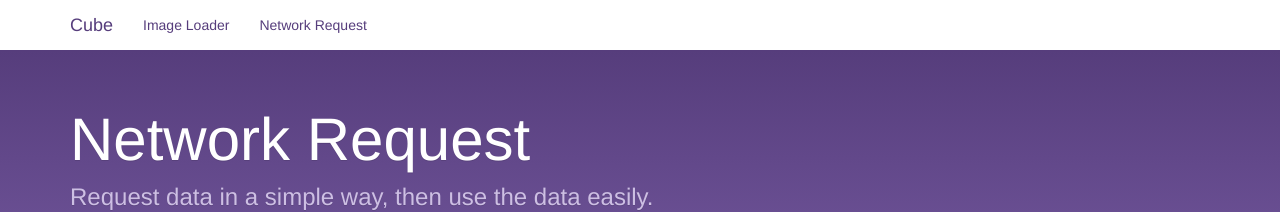
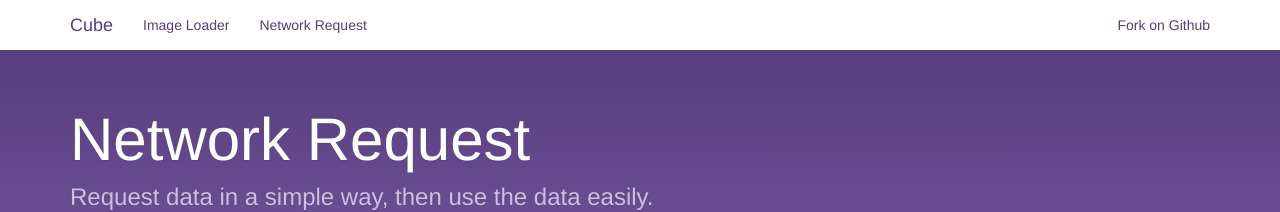
Before and after one commit to liaohuqiu/cube-sdk, a Jekyll site: the page built from network-request.md, in a window 1280 px wide and 900 px high. Shown: the top 212 px of the window. Built offline with Jekyll 4.4.1, drawn with Linux system fonts in a browser that asks for light colours; Markdown is read by kramdown in place of the engine named in the settings.

Commit message:
finish doc

````diff
--- a/_config.yml
+++ b/_config.yml
@@ -27,10 +27,13 @@ meta:
 navigation:
   name:    Cube
   left:
-    - path:     load-image
+    - path:     /load-image
       title:    Image Loader
-    - path:     network-request
+    - path:     /network-request
       title:    Network Request
+  right:
+    - title:    Fork on Github
+      path:     https://github.com/liaohuqiu/cube-sdk
 
 analytics:
   google:
--- a/_includes/nav-main.html
+++ b/_includes/nav-main.html
@@ -13,15 +13,16 @@
             <ul class="nav navbar-nav">
                 {% for item in site.navigation.left %}
                 <li{% if page.path == item.path %} class="active"{% endif %}>
-                <a href="/{{ item.path }}">{{ item.title }}</a>
+                <a href="{{ item.path }}">{{ item.title }}</a>
                 </li>
                 {% endfor %}
             </ul>
             <ul class="nav navbar-nav navbar-right">
-                <!--
-        <li><a href="{{ site.expo }}" onclick="_gaq.push(['_trackEvent', 'Navbar', 'Community links', 'Expo']);">Expo</a></li>
-        <li><a href="{{ site.blog }}" onclick="_gaq.push(['_trackEvent', 'Navbar', 'Community links', 'Blog']);">Blog</a></li>
-        -->
+                {% for item in site.navigation.right %}
+                <li>
+                <a href="{{ item.path }}">{{ item.title }}</a>
+                </li>
+                {% endfor %}
             </ul>
         </nav>
     </div>
--- a/network-request.md
+++ b/network-request.md
@@ -104,6 +104,7 @@ button.setText("Click to request");
 ```
 
 In the following code, you can see it is realy very simple to call the web API and use the data.
+
 ```
 OnClickListener onClickListener = new OnClickListener() {
 
````
